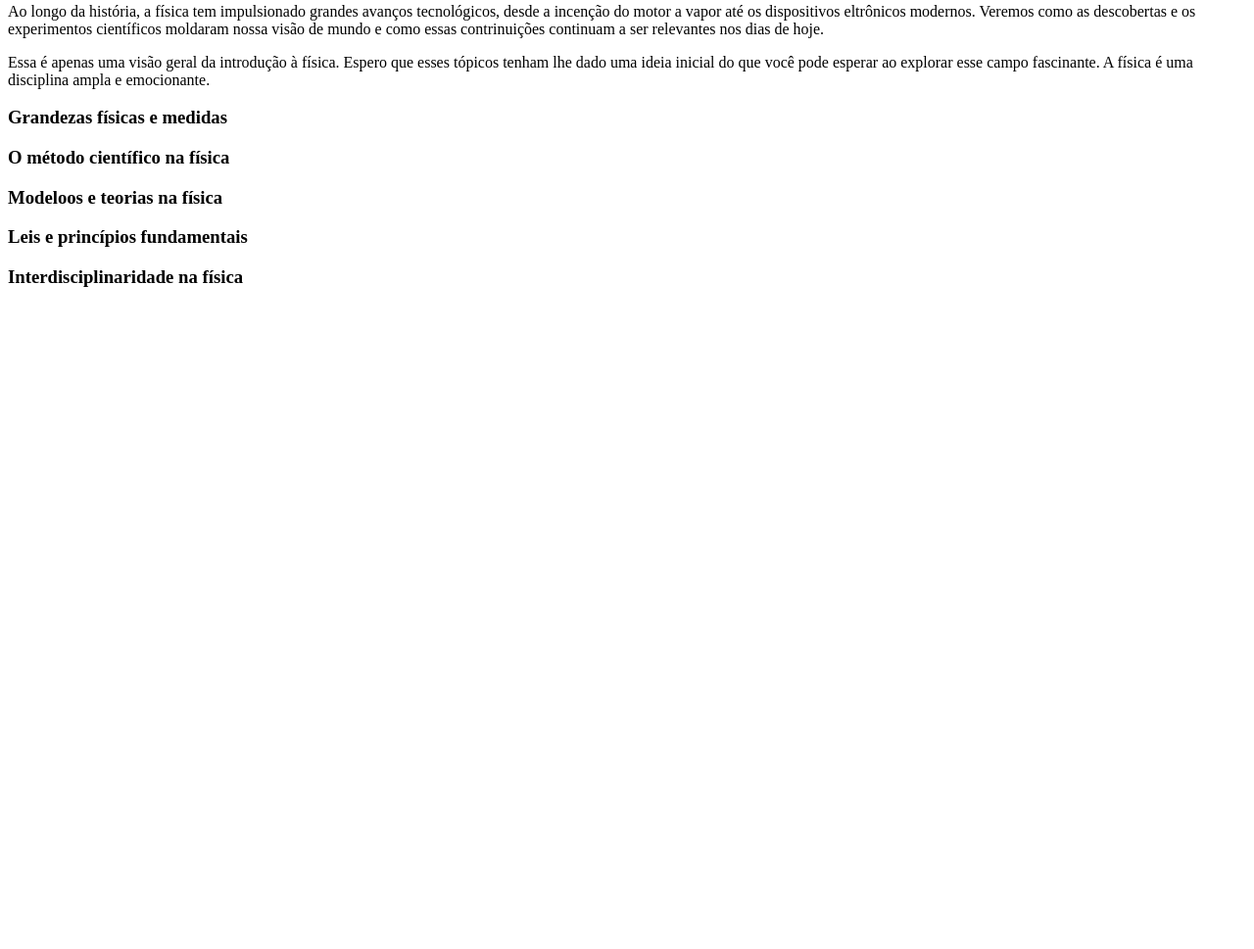
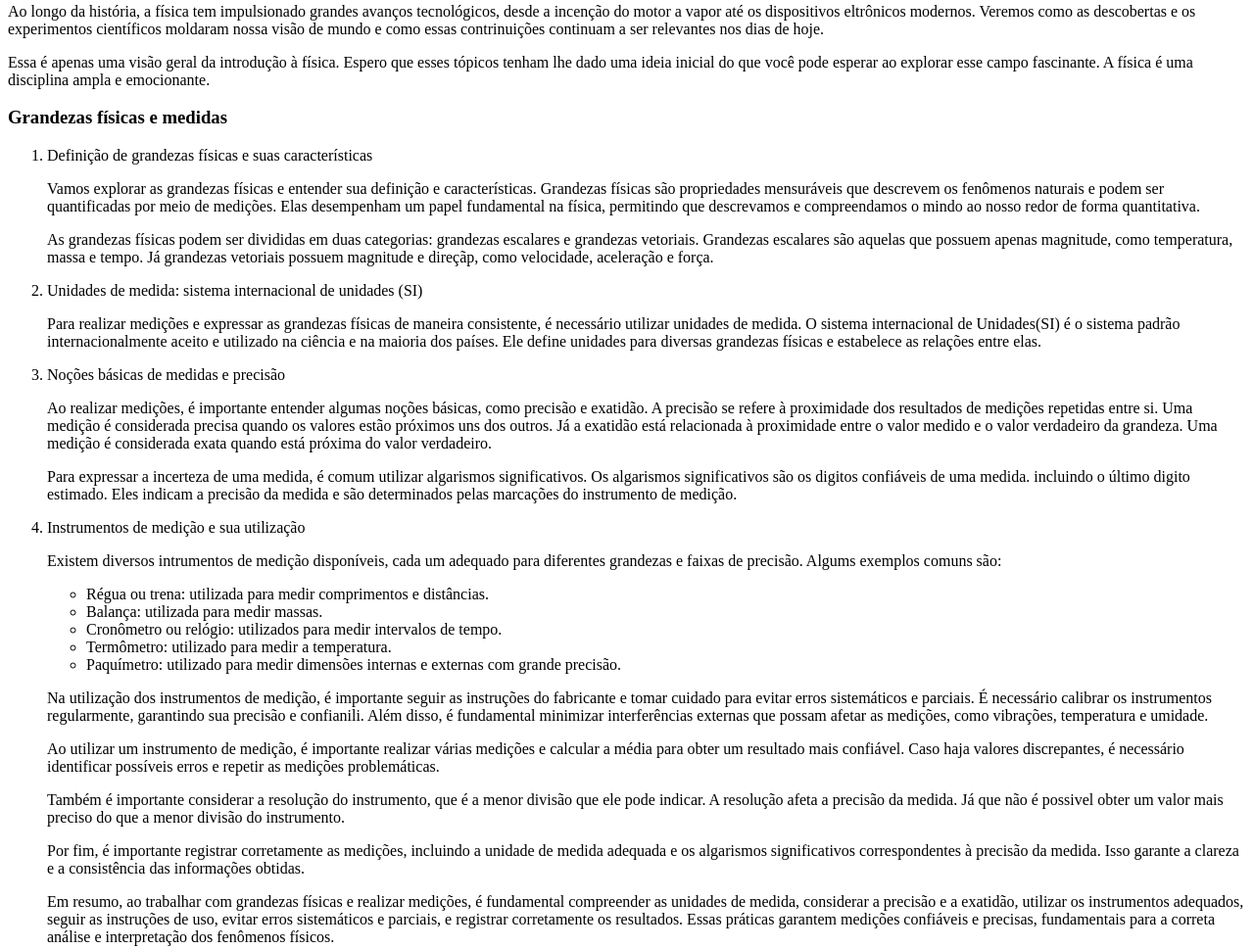
Before and after one commit to HWDelCol/aprendendo, a plain HTML site: page areas-interesse/fisica.html in a window 1280 px wide. Shown: the part 535-1504 px from the top of the page at 98% size. Before the commit the page ends 848 px from the top, so only its background shows below. Drawn offline with Linux system fonts and the light colour scheme.

Commit message:
Grandezas fisicas e medidas

```diff
--- a/areas-interesse/fisica.html
+++ b/areas-interesse/fisica.html
@@ -36,6 +36,51 @@
     <p>Essa é apenas uma visão geral da introdução à física. Espero que esses tópicos tenham lhe dado uma ideia inicial do que você pode esperar ao explorar esse campo fascinante. A física é uma disciplina ampla e emocionante.</p>
 
     <h3>Grandezas físicas e medidas</h3>
+
+    <ol>
+        <li>
+            <p class="title">Definição de grandezas físicas e suas características</p>
+
+            <p>Vamos explorar as grandezas físicas e entender sua definição e características. Grandezas físicas são propriedades mensuráveis que descrevem os fenômenos naturais e podem ser quantificadas por meio de medições. Elas desempenham um papel fundamental na física, permitindo que descrevamos e compreendamos o mindo ao nosso redor de forma quantitativa.</p>
+
+            <p>As grandezas físicas podem ser divididas em duas categorias: grandezas escalares e grandezas vetoriais. Grandezas escalares são aquelas que possuem apenas magnitude, como temperatura, massa e tempo. Já grandezas vetoriais possuem magnitude e direçãp, como velocidade, aceleração e força.</p>
+        </li>
+        <li>
+            <p class="title">Unidades de medida: sistema internacional de unidades (SI)</p>
+
+            <p>Para realizar medições e expressar as grandezas físicas de maneira consistente, é necessário utilizar unidades de medida. O sistema internacional de Unidades(SI) é o sistema padrão internacionalmente aceito e utilizado na ciência e na maioria dos países. Ele define unidades para diversas grandezas físicas e estabelece as relações entre elas.</p>
+            <p></p>
+        </li>
+        <li>
+            <p class="title">Noções básicas de medidas e precisão</p>
+
+            <p>Ao realizar medições, é importante entender algumas noções básicas, como precisão e exatidão. A precisão se refere à proximidade dos resultados de medições repetidas entre si. Uma medição é considerada precisa quando os valores estão próximos uns dos outros. Já a exatidão está relacionada à proximidade entre o valor medido e o valor verdadeiro da grandeza. Uma medição é considerada exata quando está próxima do valor verdadeiro.</p>
+
+            <p>Para expressar a incerteza de uma medida, é comum utilizar algarismos significativos. Os algarismos significativos são os digitos confiáveis de uma medida. incluindo o último digito estimado. Eles indicam a precisão da medida e são determinados pelas marcações do instrumento de medição.</p>
+        </li>
+        <li><p class="title">Instrumentos de medição e sua utilização</p>
+
+            <p>Existem diversos intrumentos de medição disponíveis, cada um adequado para diferentes grandezas e faixas de precisão. Algums exemplos comuns são:</p>
+
+            <ul>
+                <li>Régua ou trena: utilizada para medir comprimentos e distâncias.</li>
+                <li>Balança: utilizada para medir massas.</li>
+                <li>Cronômetro ou relógio: utilizados para medir intervalos de tempo.</li>
+                <li>Termômetro: utilizado para medir a temperatura.</li>
+                <li>Paquímetro: utilizado para medir dimensões internas e externas com grande precisão.</li>
+            </ul>
+
+            <p>Na utilização dos instrumentos de medição, é importante seguir as instruções do fabricante e tomar cuidado para evitar erros sistemáticos e parciais. É necessário calibrar os instrumentos regularmente, garantindo sua precisão e confianili. Além disso, é fundamental minimizar interferências externas que possam afetar as medições, como vibrações, temperatura e umidade.</p>
+
+            <p>Ao utilizar um instrumento de medição, é importante realizar várias medições e calcular a média para obter um resultado mais confiável. Caso haja valores discrepantes, é necessário identificar possíveis erros e repetir as medições problemáticas.</p>
+
+            <p>Também é importante considerar a resolução do instrumento, que é a menor divisão que ele pode indicar. A resolução afeta a precisão da medida. Já que não é possivel obter um valor mais preciso do que a menor divisão do instrumento.</p>
+
+            <p>Por fim, é importante registrar corretamente as medições, incluindo a unidade de medida adequada e os algarismos significativos correspondentes à precisão da medida. Isso garante a clareza e a consistência das informações obtidas.</p>
+
+            <p>Em resumo, ao trabalhar com grandezas físicas e realizar medições, é fundamental compreender as unidades de medida, considerar a precisão e a exatidão, utilizar os instrumentos adequados, seguir as instruções de uso, evitar erros sistemáticos e parciais, e registrar corretamente os resultados. Essas práticas garantem medições confiáveis e precisas, fundamentais para a correta análise e interpretação dos fenômenos físicos.</p>
+        </li>
+    </ol>
     <h3>O método científico na física</h3>
     <h3>Modeloos e teorias na física</h3>
     <h3>Leis e princípios fundamentais</h3>
```
